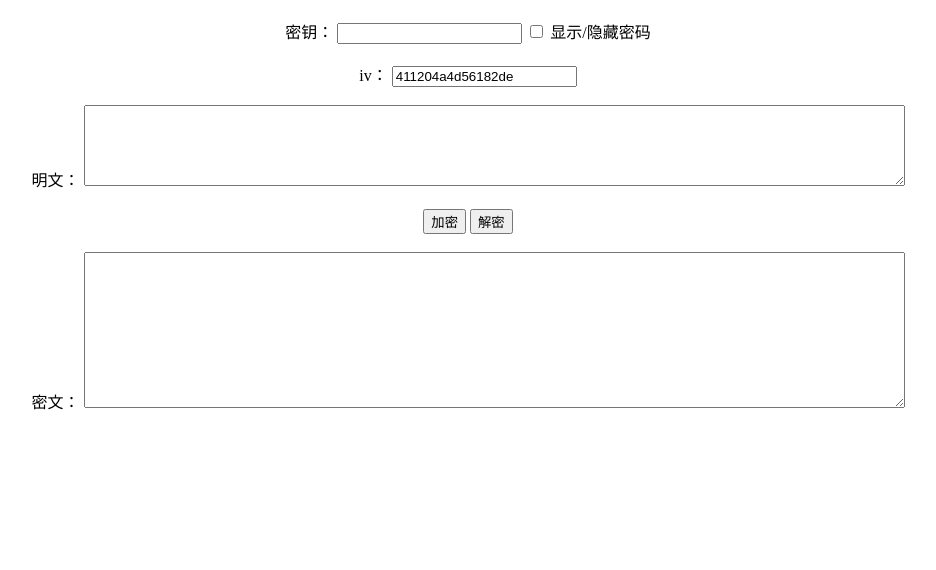
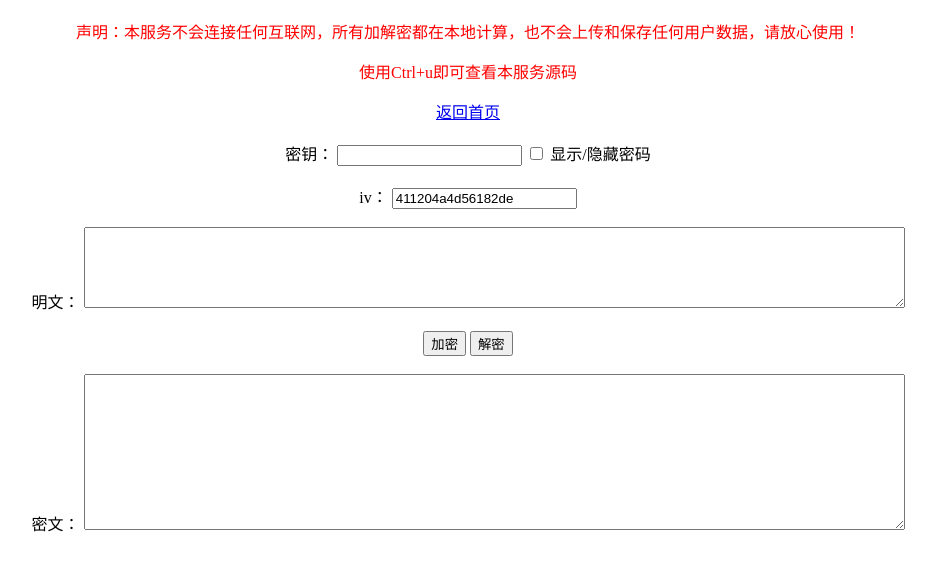
Before and after one commit to aidreamwin/html-app, a plain HTML site: page docs/encrypt/aes.html in a window 1280 px wide. Shown: the part 70-640 px from the top of the page, without its empty margins (172-1108 px from the left). Drawn offline with nearby package versions, Linux system fonts and the light colour scheme.

Commit message:
添加声明

```diff
--- a/docs/encrypt/aes.html
+++ b/docs/encrypt/aes.html
@@ -10,6 +10,9 @@
 <body>
     <div style="align-items: center; text-align: center;">
       <h1>AES 加解密</h1>
+      <p style="color: red;">声明：本服务不会连接任何互联网，所有加解密都在本地计算，也不会上传和保存任何用户数据，请放心使用！</p>
+      <p style="color: red;">使用Ctrl+u即可查看本服务源码</p>
+      <a href="/html-app" target="_blank">返回首页</a><br><br>
       <label for="privateKey">密钥：</label>
       <input type="password" id="privateKey" rows="2" cols="100">
       <input type="checkbox" id="showPassword" onclick="togglePasswordVisibility()">
```
Also changed, not shown: docs/encrypt/rsa.html (+3 -0 lines).
